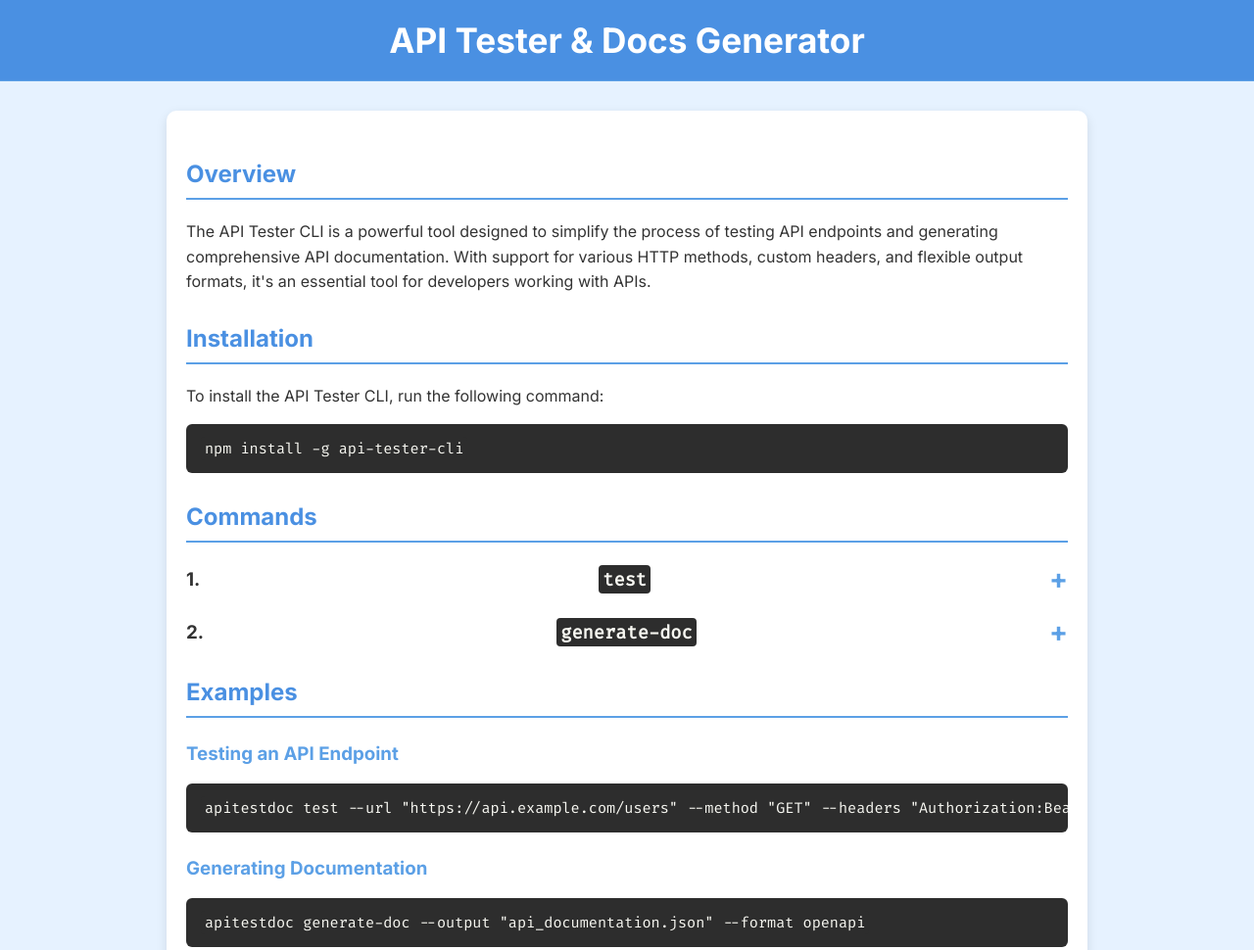
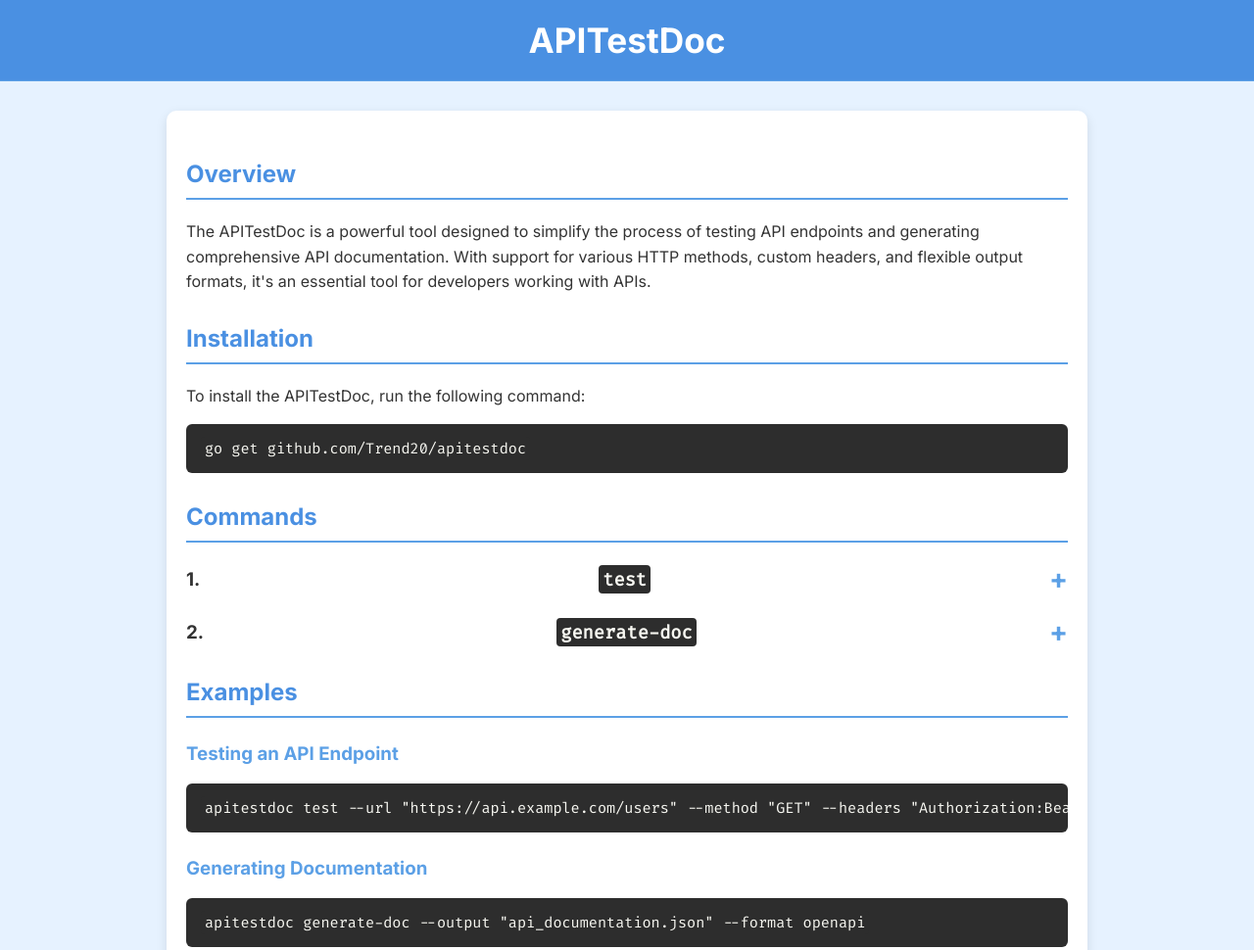
Before and after one commit to Trend20/apitestdoc, a plain HTML site: page docs/index.html in a window 1280 px wide. Shown: the top 970 px of the page at 98% size. Drawn offline with Linux system fonts and the light colour scheme.

Commit message:
updating the application docs

```diff
--- a/docs/index.html
+++ b/docs/index.html
@@ -3,24 +3,24 @@
 <head>
     <meta charset="UTF-8">
     <meta name="viewport" content="width=device-width, initial-scale=1.0">
-    <title>API Tester & Docs Generator</title>
+    <title>APITestDoc</title>
     <link href="https://fonts.googleapis.com/css2?family=Inter:wght@400;700&family=Fira+Code&display=swap" rel="stylesheet">
     <link rel="stylesheet" href="./style.css">
 </head>
 <body>
 <header>
-    <h1>API Tester & Docs Generator</h1>
+    <h1>APITestDoc</h1>
 </header>
 <main>
     <section id="overview">
         <h2>Overview</h2>
-        <p>The API Tester CLI is a powerful tool designed to simplify the process of testing API endpoints and generating comprehensive API documentation. With support for various HTTP methods, custom headers, and flexible output formats, it's an essential tool for developers working with APIs.</p>
+        <p>The APITestDoc is a powerful tool designed to simplify the process of testing API endpoints and generating comprehensive API documentation. With support for various HTTP methods, custom headers, and flexible output formats, it's an essential tool for developers working with APIs.</p>
     </section>
 
     <section id="installation">
         <h2>Installation</h2>
-        <p>To install the API Tester CLI, run the following command:</p>
-        <pre><code>npm install -g api-tester-cli</code></pre>
+        <p>To install the APITestDoc, run the following command:</p>
+        <pre><code>go get github.com/Trend20/apitestdoc</code></pre>
     </section>
 
     <section id="commands">
@@ -147,7 +147,7 @@ output_file: "./docs/api_documentation.json"</code></pre>
     </section>
 </main>
 <footer>
-    <p>&copy; 2024 TestDoc CLI | All rights reserved.</p>
+    <p>&copy; 2024 APITestDoc CLI | All rights reserved.</p>
 </footer>
 <script src="./script.js"></script>
 </body>
```
